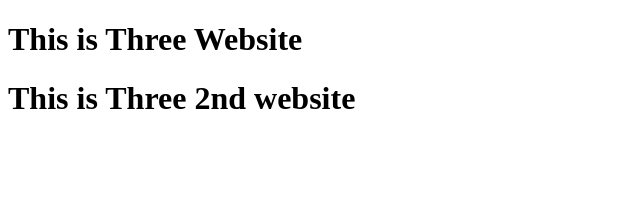
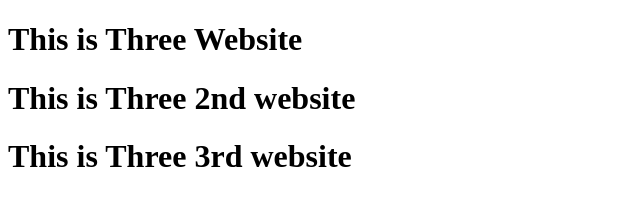
Before and after one commit to Shubham123-creator/Three, a plain HTML site: page index.html in a window 1280 px wide. Shown: the whole page, without its empty margins (0-640 px from the left). Drawn offline with Linux system fonts and the light colour scheme.

Commit message:
version 2

```diff
--- a/index.html
+++ b/index.html
@@ -8,5 +8,6 @@
 <body>
     <h1>This is Three Website</h1>
     <h1>This is Three 2nd website</h1>
+    <h1>This is Three 3rd website</h1>
 </body>
 </html>
```
